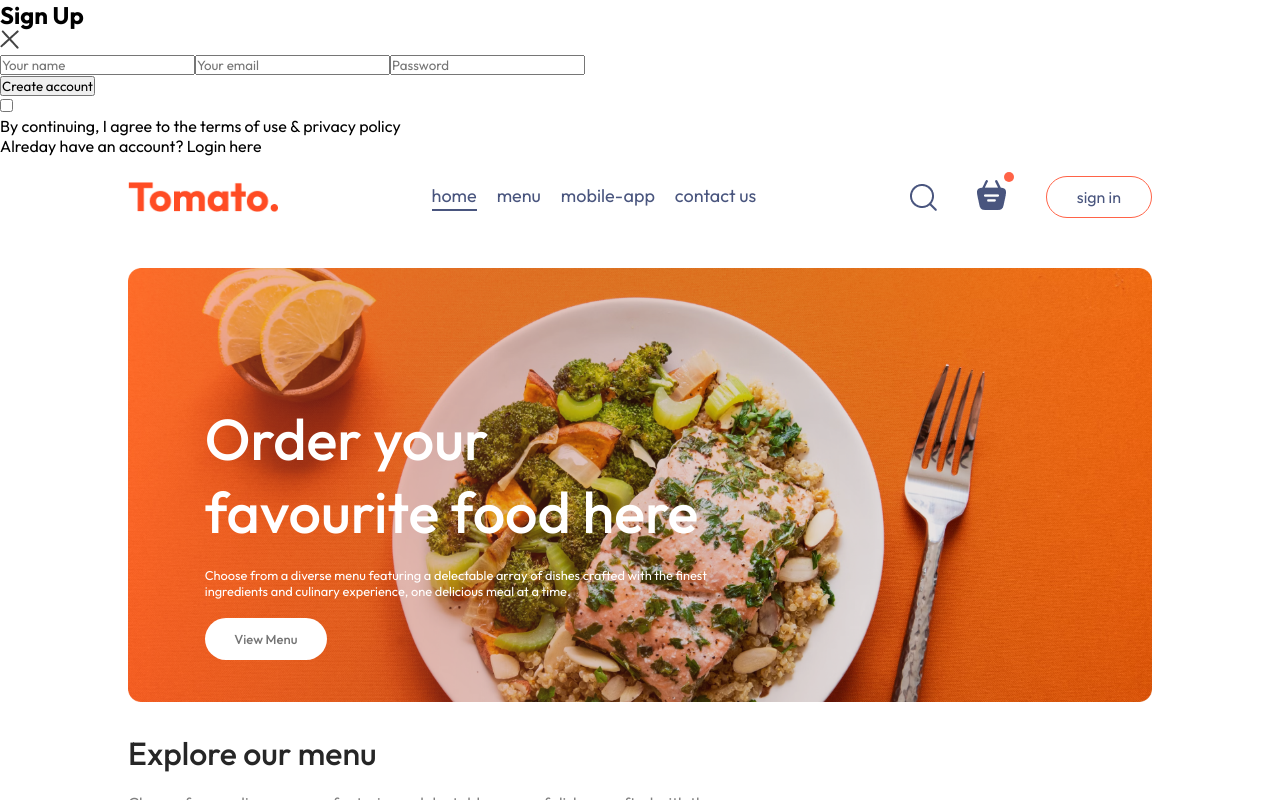
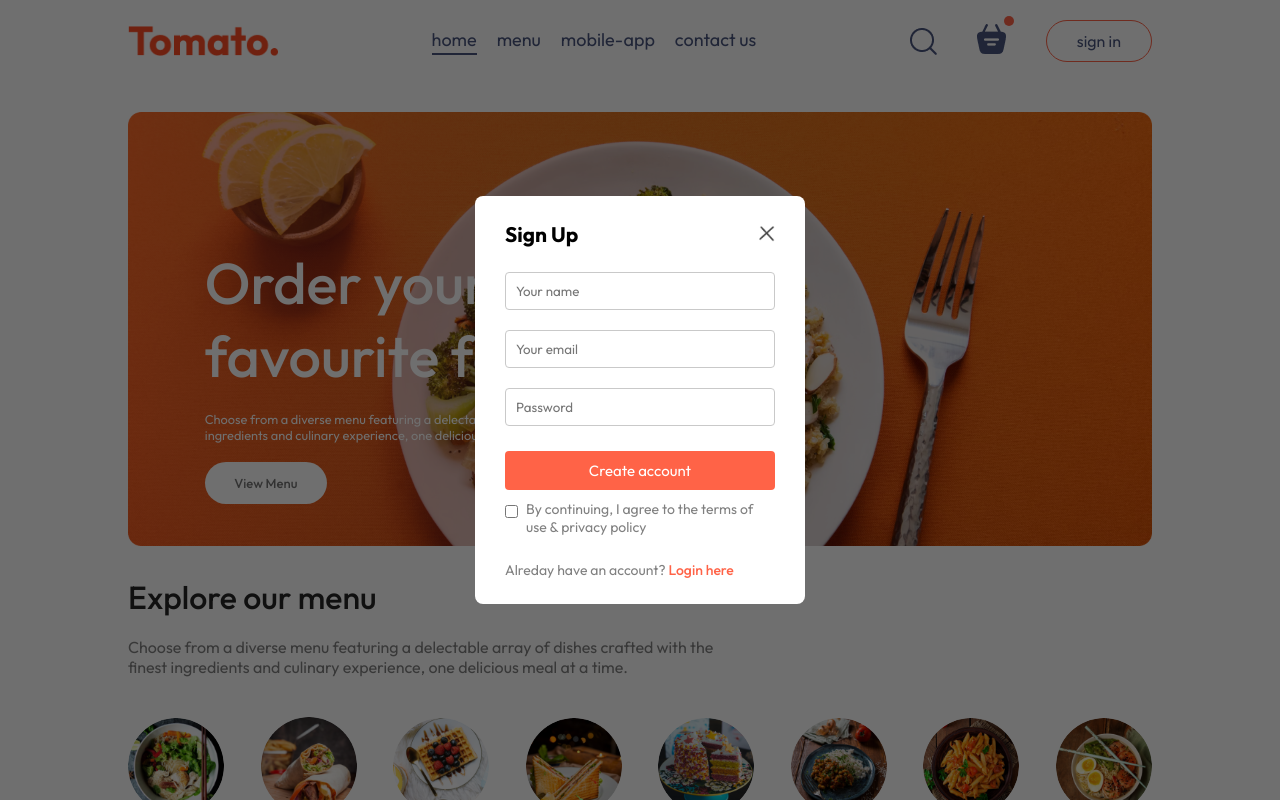
Before and after one commit to aarohanbasnet/60daysofLearning, a React (Vite) app in the folder Final Project/tomato-app/: page / in a window 1280 px wide. Both pictures are taken after a click on the button "sign in". Shown: the top 800 px of the page. Built offline with nearby package versions, Linux system fonts and the light colour scheme; a web font is replaced by a local one.

Commit message:
added CSS to Login PopUp

```diff
--- a/Final Project/tomato-app/src/components/Login-popup/LoginPopup.css
+++ b/Final Project/tomato-app/src/components/Login-popup/LoginPopup.css
@@ -0,0 +1,77 @@
+.loginPopup{
+    position: absolute;
+    z-index: 1;
+    width: 100%;
+    height: 100%;
+    background-color: #00000090;
+    display: grid;
+}
+
+.login-popup-container{
+    place-self: center;
+    width: max(23vw,330px);
+    color: #808080;
+    background-color: white;
+    display: flex;
+    flex-direction: column;
+    gap: 25px;
+    padding: 25px 30px;
+    border-radius: 8px;
+    font-size: 14px;
+    animation: fadeIn 0.5s;
+}
+
+.login-popup-title{
+    display: flex;
+    justify-content: space-between;
+    align-items: center;
+    color: black;
+}
+
+.login-popup-title img{
+    width: 16px;
+    cursor: pointer;
+}
+
+
+.login-popup-inputs{
+    display: flex;
+    flex-direction: column;
+    gap: 20px;
+}
+
+
+.login-popup-inputs input{
+    outline: none;
+    border: 1px solid #c9c9c9;
+    padding: 10px;
+    border-radius: 4px;
+}
+
+.login-popup-container button{
+    border: none;
+    padding: 10px;
+    border-radius: 4px;
+    color: white;
+    background-color: tomato;
+    font-size: 15px;
+    cursor: pointer;
+}
+
+
+.login-popup-condition{
+    display: flex;
+    align-items: start;
+    gap: 8px;
+    margin-top: -15px;
+}
+
+.login-popup-condition input{
+    margin-top: 5px;
+}
+
+.loginPopup p span{
+    color: tomato;
+    font-weight: 500;
+    cursor: pointer;
+}
```
